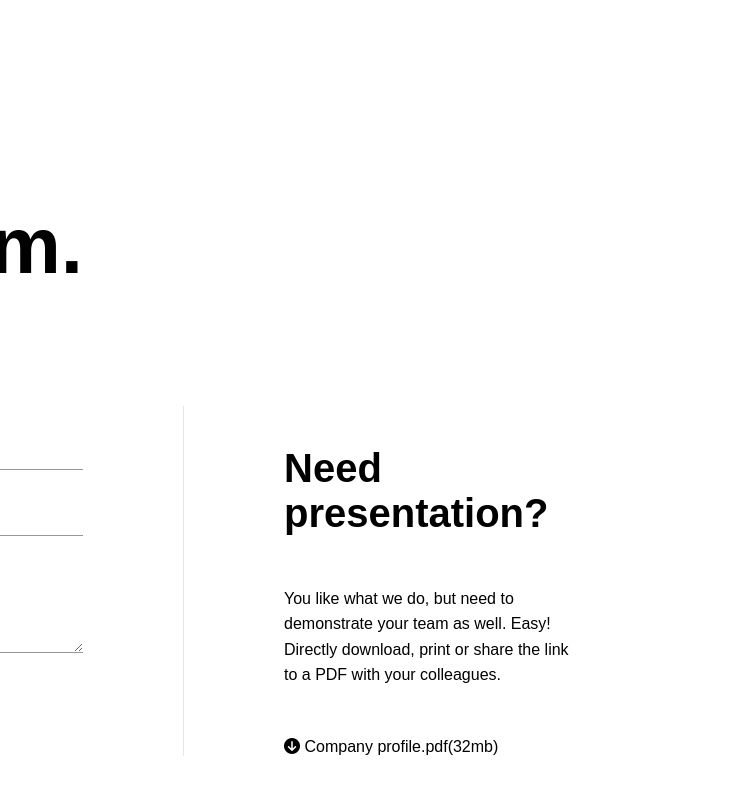
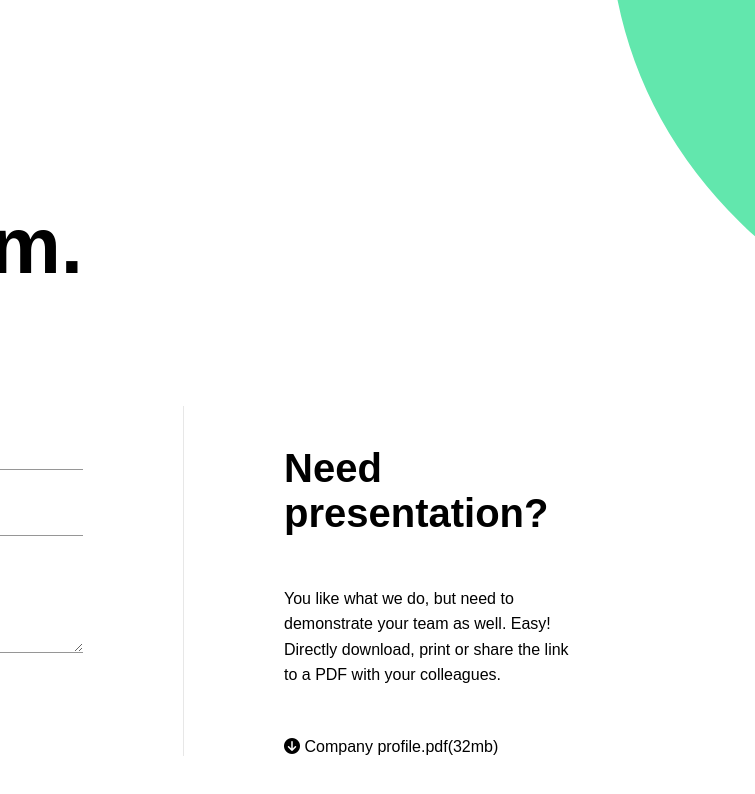
Before and after one commit to irakozetony/techupskill_assignment, a plain HTML site: page ui.html in a window 1280 px wide. Shown: the full height of the page, 525-1280 px from the left. Drawn offline with Linux system fonts and the light colour scheme.

Commit message:
With background

```diff
--- a/style.css
+++ b/style.css
@@ -5,6 +5,11 @@
 }
 body{
     font-family: sans-serif;
+    background-image: url(./blob.svg);
+    background-repeat: no-repeat;
+    background-attachment: fixed;
+    background-position: 790px -390px;
+
 }
 a{
     text-decoration: none;
```
Also changed, not shown: blob.svg (added).
